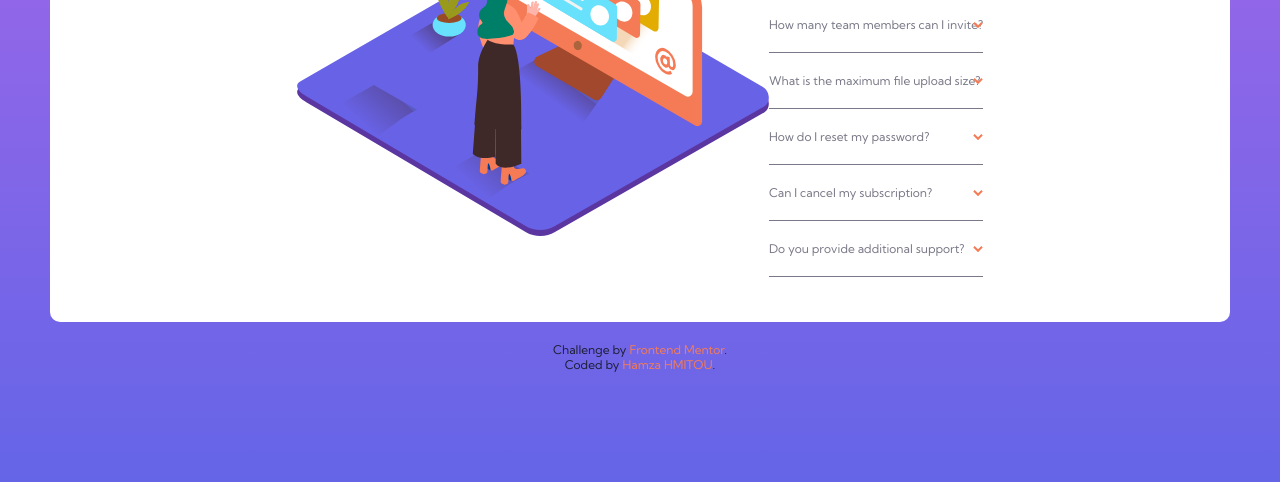
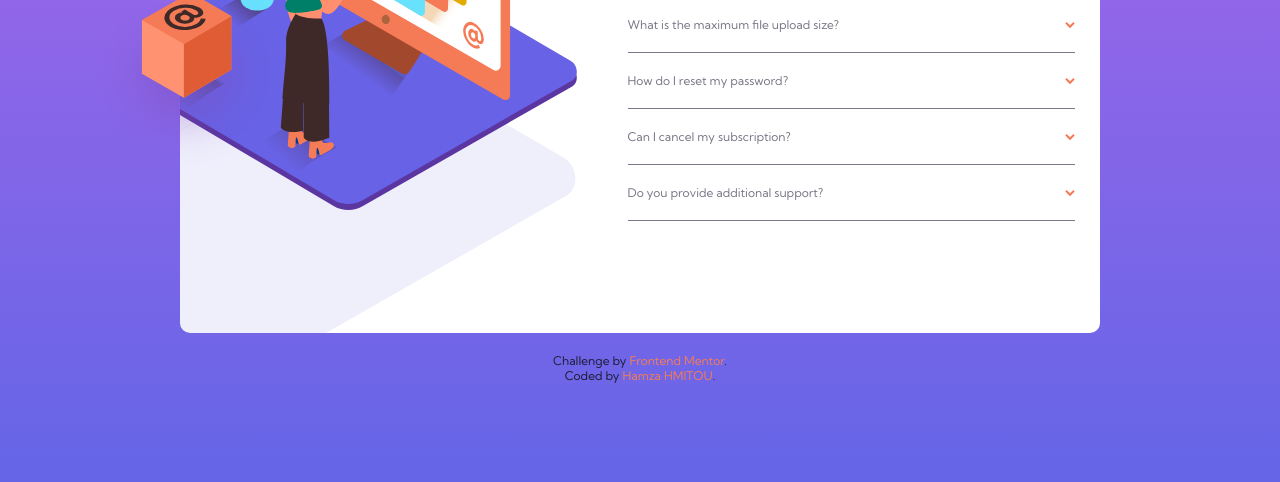
Before and after one commit to hhamza1/fem-faq-accordion-card, a plain HTML site: page index.html in a window 1280 px wide. Shown: the part 318-800 px from the top of the page. Drawn offline with Linux system fonts and the light colour scheme.

Commit message:
Improve mobile view + implement desktop view

```diff
--- a/styles/style.css
+++ b/styles/style.css
@@ -2,6 +2,10 @@
     box-sizing: border-box;
     margin: 0;
     padding: 0;
+}
+
+p {
+    margin: 0;
 }
 
 body {
@@ -14,7 +18,7 @@ body {
     flex-direction: column;
     justify-content: center;
     align-items: center;
-    padding: 50px 25px 10px 25px;
+    padding: 100px 25px 0 25px;
     min-height: 100vh;
 }
 
@@ -35,7 +39,6 @@ a, a:visited {
     border-radius: 10px;
     border: 0;
     justify-content: center;
-    padding: 50px 25px;
     width: 100%;
 }
 
@@ -50,6 +53,7 @@ a, a:visited {
     border-bottom: 1px solid hsl(240, 6%, 50%);
     position: relative;
     transition: all .3s ease-in-out;
+    cursor: pointer;
 }
 
 .faq-questions::before {
@@ -71,23 +75,11 @@ a, a:visited {
     padding-bottom: 25px;
 }
 
-.accordion-illustration::before {
-    position: absolute;
-    background-image: url(../images/bg-pattern-mobile.svg);
-    background-size: 90%;
-    background-position: 15px;
-    background-repeat: no-repeat;
-    height: 104px;
-    width: 76%;
-    content: '';
-    bottom: -20px;
-    left: 31px;
-}
-
 
 
 .accordion-faq{
     padding-top: 50px;
+    white-space: normal;
 }
 
 
@@ -126,31 +118,99 @@ a, a:visited {
 
     .accordion-container {
         display: flex;
-        flex-direction: column;
-        padding: 45px;
-        display: flex;
         flex-direction: row;
-        flex-wrap: wrap;
-        width: 100%;
+        flex-wrap: nowrap;
+        max-width: 920px;
+        min-height: 512px;
     }
 
-    .column {
+    .column-1, .column-2 {
         display: flex;
         flex-direction: column;
         flex-basis: 100%;
         flex: 1;
     }
 
+    .column-1 {
+        position: relative;
+    }
+
+    .column-2 {
+        padding: 50px 25px 50px 0;
+    }
+
+    .accordion-illustration {
+        width: 100%;
+        height: 100%;
+        overflow: hidden;
+    }
+
+    .accordion-illustration img {
+        position: absolute;
+        top: 30px;
+        left: -75px;
+        z-index: 2;
+    }
+
     .accordion-illustration::before {
-        content: '';
-        background-image: url('../images/bg-pattern-desktop.svg');
-        background-position: 0 0;
-        background-size: 90%;
-        width: auto;
-        height: 100%;
-        bottom: 180px;
-        left: -100px;
+        content: "";
+        background-image: url(../images/bg-pattern-desktop.svg);
+        background-size: 95%;
+        background-repeat: no-repeat;
+        transform: translate(-54%, -30%);
         position: absolute;
-        opacity: .5;
+        width: 966px;
+        height: 945px;
+        z-index: 1;
+    }
+
+    .column-1::before {
+        content: "";
+        background-image: url(../images/illustration-box-desktop.svg);
+        background-size: 100%;
+        background-repeat: no-repeat;
+        position: absolute;
+        top: 33%;
+        left: -20%;
+        width: 191px;
+        height: 184px;
+        z-index: 3;
+    }
+
+    .accordion-faq{
+        padding-top: 0;
     }
 }
+
+
+@media only screen and (max-width: 1023px) {
+
+    .accordion-container {
+        padding: 50px 25px;
+    }
+
+
+    .accordion-illustration img {
+        position: absolute;
+        margin: auto;
+        top: 0;
+        left: 0;
+        bottom: 150px;
+        right: 0;
+        max-width: 80%;
+    }
+
+
+    .accordion-illustration::before {
+        position: absolute;
+        background-image: url(../images/bg-pattern-mobile.svg);
+        background-size: 80%;
+        background-position: 15px;
+        background-repeat: no-repeat;
+        width: 100%;
+        height: 120px;
+        content: '';
+        top: -53px;
+        left: 17px;
+    }
+}
```
